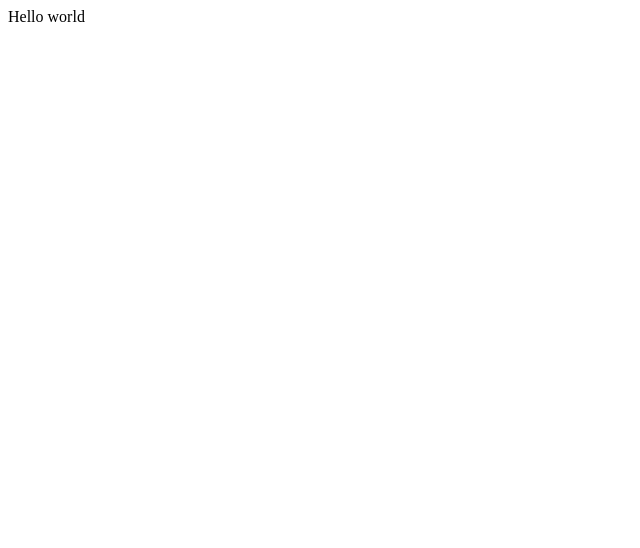
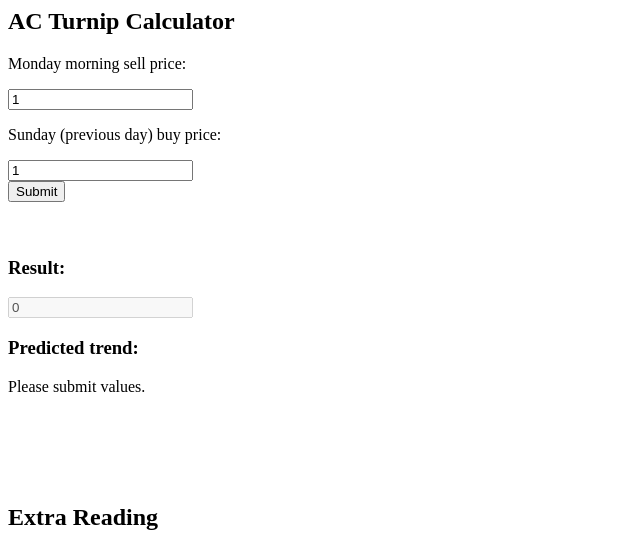
Before and after one commit to mgrassi12/mgrassi12.github.io, a plain HTML site: page index.html in a window 1280 px wide. Shown: the top 548 px of the page, without its empty margins (0-640 px from the left). Drawn offline with Linux system fonts and the light colour scheme; grey boxes are pictures that could not be loaded.

Commit message:
Created AC Turnip Price trend calculator.

```diff
--- a/index.html
+++ b/index.html
@@ -1 +1,46 @@
-Hello world
+<html>
+    <body>
+        <h2>AC Turnip Calculator</h2>
+        <form name="turnip-price-calculator">
+            <script>
+                function calculateTurnipPriceRatio() {
+                    document.getElementById("result").value = eval(document.getElementById("monday").value / document.getElementById("sunday").value);
+                    if (document.getElementById("result").value >= 0.91){
+                        document.getElementById("trend").innerHTML = "You will probably experience a 'random' trend or 'small spike in price' trend.";
+                    } else if (0.85 <= document.getElementById("result").value && document.getElementById("result").value < 0.91) {
+                        document.getElementById("trend").innerHTML = "You will probably experience a 'decreasing price' trend, 'small spike in price' trend, or 'large spike in price' trend.";
+                    } else if (0.8 <= document.getElementById("result").value && document.getElementById("result").value < 0.85) {
+                        document.getElementById("trend").innerHTML = "You will probably experience a 'small spike in price' trend or 'large spike in price' trend.";
+                    } else if (0.6 <= document.getElementById("result").value && document.getElementById("result").value < 0.8) {
+                        document.getElementById("trend").innerHTML = "You will probably experience a 'random' trend or 'small spike in price' trend.";
+                    } else if (document.getElementById("result").value && document.getElementById("result").value < 0.6) {
+                        document.getElementById("trend").innerHTML = "You will probably experience a 'small spike in price' trend.";
+                    }
+                }
+            </script>
+
+            <p>Monday morning sell price:</p>
+            <input type="number" name="monday" id="monday" value="1">
+            <p>Sunday (previous day) buy price:</p>
+            <input type="number" name="sunday" id="sunday" value="1">
+            <br>
+            <button type="button" onclick="calculateTurnipPriceRatio()">Submit</button>
+            <br>
+            <br>
+            <br>
+            <h3>Result:</h3>
+            <input type="number" name="result" id="result" value="0" disabled>
+            <h3>Predicted trend:</h3>
+            <p id="trend"> Please submit values.</p>
+            <br>
+            <br>
+            <br>
+            <br>
+            <h2>Extra Reading</h2>
+            <img src = "https://pbs.twimg.com/media/EUT4ZTWVAAA7S9V?format=jpg&name=medium">
+            <br>
+            <img src = "https://pbs.twimg.com/media/EUT4aS1UEAAz73u?format=jpg&name=medium">
+            <p>Information from: https://twitter.com/tyroszither/status/1244692699241799687 </p>
+        </form>
+    </body>
+</html>
```
